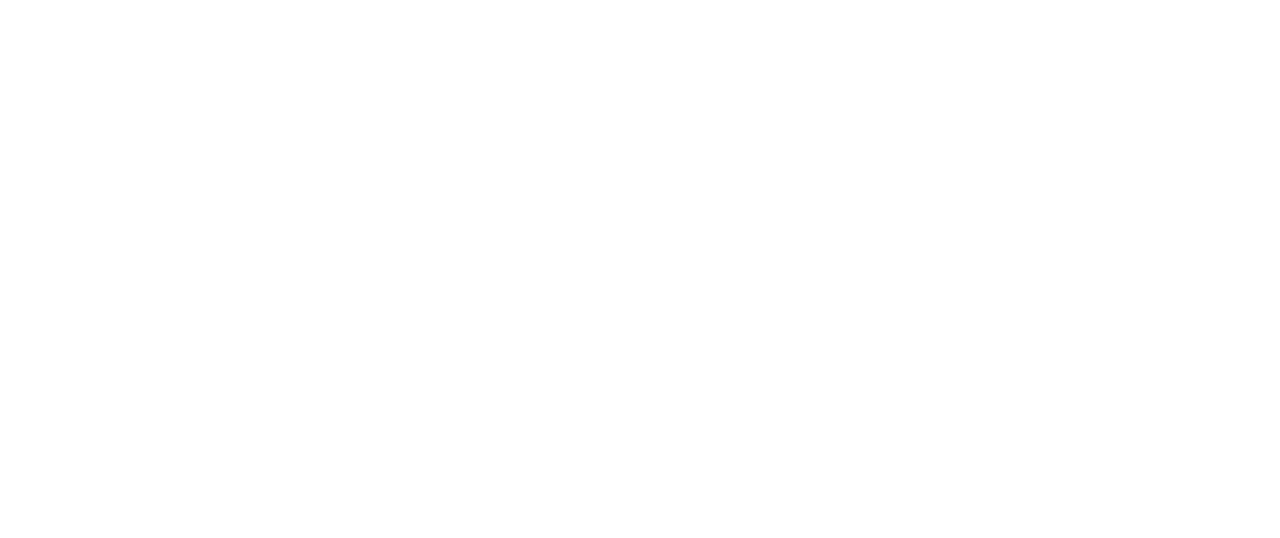
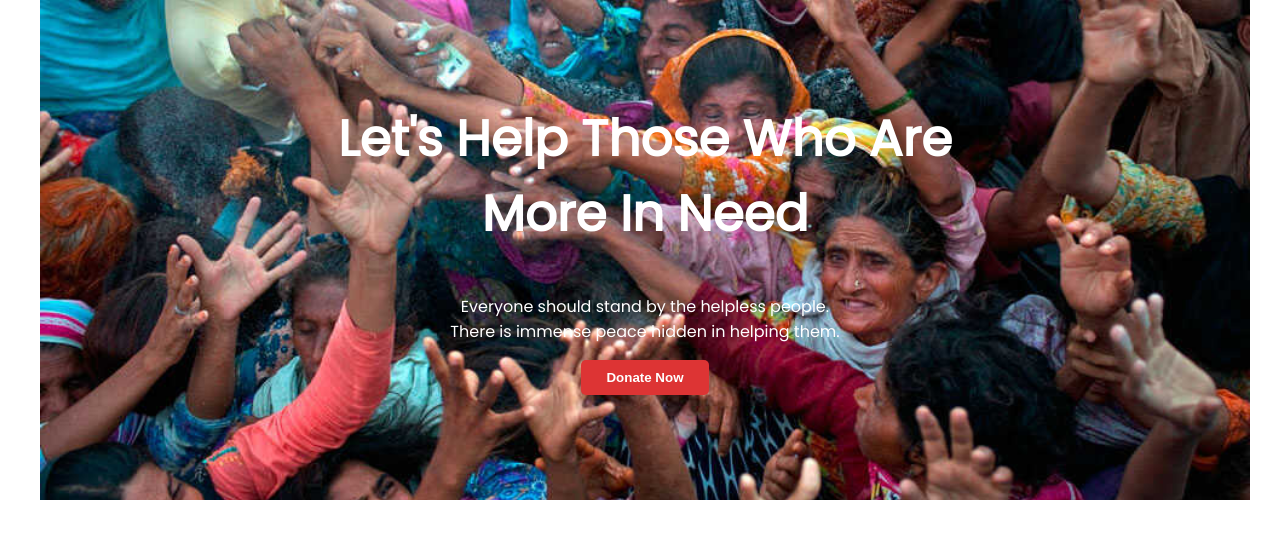
Before and after one commit to nasrinba/Donate-Today, a plain HTML site: page index.html in a window 1280 px wide. Drawn offline with Linux system fonts and the light colour scheme; a web font is replaced by a local one.

Commit message:
donate commit

```diff
--- a/index.html
+++ b/index.html
@@ -5,8 +5,22 @@
   <meta http-equiv="X-UA-Compatible" content="IE=edge">
   <meta name="viewport" content="width=device-width, initial-scale=1.0">
   <title>1st Assignment</title>
+  <link rel="preconnect" href="https://fonts.gstatic.com" crossorigin>
+<link href="https://fonts.googleapis.com/css2?family=Koulen&family=Poppins&display=swap" rel="stylesheet">
   <link rel="stylesheet" href="style.css">
 </head>
 <body>
 
+<section>
+
+  <div class="banner-image ">
+  <div class="banner-text">
+    <h1 >Let's Help Those Who Are<br> More In Need</h1>
+
+
+      <p>Everyone should stand by the helpless people. <br>There is immense peace hidden in helping them.</p>
+      <button>Donate Now</button>
+  </div>
+  </div>
+</section>
 </body>
--- a/style.css
+++ b/style.css
@@ -0,0 +1,36 @@
+body {
+
+font-family: 'Poppins', sans-serif;
+
+  margin: 0;
+ }
+h1 {
+
+  font-size: 50px;
+}
+.banner-image {
+  background-image: url(donate-images/donation6.jpg);
+  height: 500px;
+  background-position: center;
+  background-repeat: no-repeat;
+  background-size: cover;
+  position: relative;
+  margin-left: 40px;
+  margin-right: 30px;
+  text-align: center;
+
+}
+.banner-text {
+  text-align: center;
+   padding-top: 5%;
+  color: white;
+}
+.banner-text button{
+  border: none;
+  padding: 10px 25px;
+  color: white;
+  background-color: rgb(221, 52, 52);
+  border-radius: 5px;
+  cursor: pointer;
+  font-weight: 700;
+  }
```
Also changed, not shown: 1 other file.
